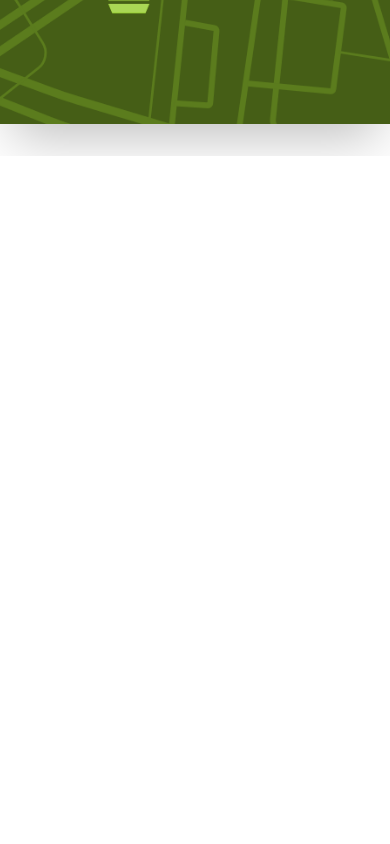
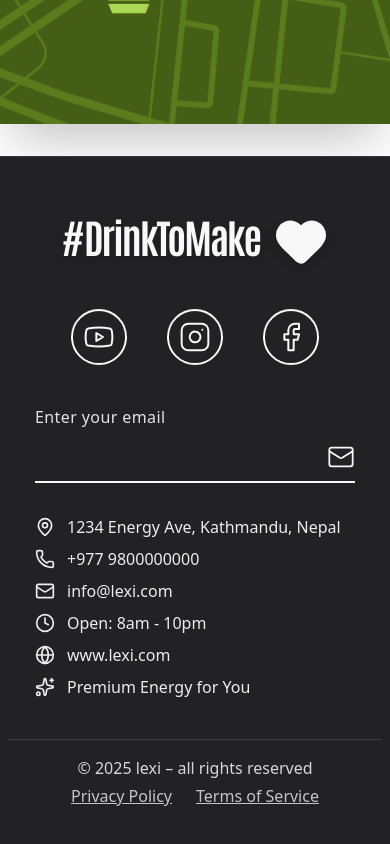
Before and after one commit to prabesh340/application, a Next.js app: page / in a window 390 px wide. Shown: the part 3217-4061 px from the top of the page. Before the commit the page ends 3373 px from the top, so only its background shows below. Built offline with nearby package versions, Linux system fonts and the light colour scheme.

Commit message:
about us done

```diff
--- a/app/(index)/page.js
+++ b/app/(index)/page.js
@@ -1,4 +1,5 @@
 import Findus from "../components/Findus";
+import Fottor from "../components/Fottor";
 import HeroEffect from "../components/HeroEffect";
 import ImageSequence from "../components/ImageSequence";
 import { SmoothScrollProvider } from "../components/ScrollsmoothProdiver";
@@ -11,7 +12,8 @@ const page = () => {
       <HeroEffect />
       <Sidewayscroll />
       <Findus />
-    {/* <ImageSequence /> */}
+      {/* <ImageSequence /> */}
+      <Fottor />
     </>
   );
 };
--- /dev/null
+++ b/app/about/page.js
@@ -0,0 +1,14 @@
+import React from 'react'
+import ImageSequence from "../components/ImageSequence";
+import Fottor from '../components/Fottor';
+
+const page = () => {
+  return (
+    <div>
+        <ImageSequence/>
+        <Fottor/>
+    </div>
+  )
+}
+
+export default page
--- /dev/null
+++ b/app/components/Fottor.js
@@ -0,0 +1,118 @@
+"use client"
+
+import React from 'react';
+import { antonio } from '../(index)/layout';
+import { Youtube, Instagram, Facebook, Mail, MapPin, Phone, Heart, Clock, Globe, Sparkles } from 'lucide-react';
+
+import { useState } from 'react';
+
+const emailRegex = /^[a-zA-Z0-9._%+-]+@[a-zA-Z0-9.-]+\.[a-zA-Z]{2,}$/;
+
+const Fottor = () => {
+  const [email, setEmail] = useState("");
+  const [error, setError] = useState("");
+  const [success, setSuccess] = useState("");
+
+  const handleEmailChange = (e) => {
+    setEmail(e.target.value);
+    setError("");
+    setSuccess("");
+  };
+
+  const handleEmailSubmit = (e) => {
+    e.preventDefault();
+    setSuccess("");
+    if (!emailRegex.test(email)) {
+      setError("Please enter a valid email address (e.g. user@email.com)");
+      return;
+    }
+    setError("");
+    setSuccess("Thank you! We'll keep you updated.");
+    setEmail("");
+  };
+
+  return (
+    <footer
+      className="footer-container bg-[#222123] text-[#F8F8F8] w-full relative overflow-hidden border-t border-white/10 min-h-[540px] pb-10 pt-2 px-2 md:px-0"
+    >
+      <div
+        className={antonio.className + " text-center font-bold mx-auto mt-12 mb-10 leading-none text-[#F8F8F8] drop-shadow-lg select-none"}
+        style={{fontSize: 'clamp(2.5rem, 8vw, 7rem)', letterSpacing: '-0.05em'}}
+      >
+        #DrinkToMake <Heart size={56} className="inline align-middle ml-2 text-[#F8F8F8]" strokeWidth={1.5} fill="#F8F8F8" />
+      </div>
+      <div className="flex justify-center gap-10 mb-10">
+        <a href="https://youtube.com/" target="_blank" rel="noopener noreferrer" aria-label="YouTube"
+          className="flex items-center justify-center w-14 h-14 rounded-full border-2 border-[#F8F8F8] bg-transparent hover:bg-[#F8F8F8]/10 transition">
+          <Youtube className="text-[#F8F8F8]" size={32} strokeWidth={1.5} />
+        </a>
+        <a href="https://instagram.com/" target="_blank" rel="noopener noreferrer" aria-label="Instagram"
+          className="flex items-center justify-center w-14 h-14 rounded-full border-2 border-[#F8F8F8] bg-transparent hover:bg-[#F8F8F8]/10 transition">
+          <Instagram className="text-[#F8F8F8]" size={32} strokeWidth={1.5} />
+        </a>
+        <a href="https://facebook.com/" target="_blank" rel="noopener noreferrer" aria-label="Facebook"
+          className="flex items-center justify-center w-14 h-14 rounded-full border-2 border-[#F8F8F8] bg-transparent hover:bg-[#F8F8F8]/10 transition">
+          <Facebook className="text-[#F8F8F8]" size={32} strokeWidth={1.5} />
+        </a>
+      </div>
+      <div className="flex flex-wrap justify-center items-start w-full mb-10 gap-8 md:gap-16">
+        {/* Email input section */}
+        <form
+          className="min-w-[280px] max-w-xs flex-1 flex flex-col items-start mx-auto"
+          onSubmit={handleEmailSubmit}
+          noValidate
+        >
+          <label
+            htmlFor="footer-email"
+            className="text-[#F8F8F8] text-base mb-2 font-medium tracking-wide opacity-90"
+          >
+            Enter your email
+          </label>
+          <div className="flex items-center w-full border-b-2 border-[#F8F8F8] pb-1 relative">
+            <input
+              id="footer-email"
+              type="email"
+              value={email}
+              onChange={handleEmailChange}
+              placeholder=""
+              className="bg-transparent border-none outline-none text-[#F8F8F8] text-base flex-1 py-2 font-sans placeholder:text-[#F8F8F8]/60"
+              autoComplete="email"
+              required
+            />
+            <button
+              type="submit"
+              aria-label="Send email"
+              className="bg-none border-none cursor-pointer ml-2 flex items-center p-0"
+            >
+              <Mail className="text-[#F8F8F8]" size={28} strokeWidth={1.5} />
+            </button>
+          </div>
+          {error && (
+            <div className="text-red-400 text-xs mt-2 font-medium">{error}</div>
+          )}
+          {success && (
+            <div className="text-green-400 text-xs mt-2 font-medium">{success}</div>
+          )}
+        </form>
+        {/* Extra details: contact info and more */}
+        <div className="min-w-[200px] max-w-xs flex-1 flex flex-col items-start gap-2 mx-auto text-base opacity-95">
+          <div className="flex items-center gap-2"><MapPin size={20} className="text-[#F8F8F8] mr-1" />1234 Energy Ave, Kathmandu, Nepal</div>
+          <div className="flex items-center gap-2"><Phone size={20} className="text-[#F8F8F8] mr-1" />+977 9800000000</div>
+          <div className="flex items-center gap-2"><Mail size={20} className="text-[#F8F8F8] mr-1" />info@lexi.com</div>
+          <div className="flex items-center gap-2"><Clock size={20} className="text-[#F8F8F8] mr-1" />Open: 8am - 10pm</div>
+          <div className="flex items-center gap-2"><Globe size={20} className="text-[#F8F8F8] mr-1" />www.lexi.com</div>
+          <div className="flex items-center gap-2"><Sparkles size={20} className="text-[#F8F8F8] mr-1" />Premium Energy for You</div>
+        </div>
+      </div>
+      <div className="w-full border-t border-white/15 mt-10 pt-4 flex flex-col items-center text-base text-[#F8F8F8] opacity-85">
+        <div className="mb-1 text-center font-normal">&copy; 2025 lexi – all rights reserved</div>
+        <div className="flex gap-6 flex-wrap justify-center">
+          <a href="#" className="underline opacity-90 hover:opacity-100">Privacy Policy</a>
+          <a href="#" className="underline opacity-90 hover:opacity-100">Terms of Service</a>
+        </div>
+      </div>
+    </footer>
+  );
+};
+
+export default Fottor;
--- a/app/components/Header.js
+++ b/app/components/Header.js
@@ -5,6 +5,7 @@ import { useGSAP } from "@gsap/react";
 import Navbar from "./Navbar";
 import { Squeeze as Hamburger } from "hamburger-react";
 import MagnetEffect from "./gsap/MagnetEffect";
+import { useRouter } from "next/navigation";
 gsap.registerPlugin(useGSAP);
 
 const Header = () => {
@@ -36,6 +37,12 @@ const Header = () => {
     setIsMenuOpen(false);
     timelineRef.current.reverse();
   };
+  const router = useRouter();
+
+  const goHome = () => {
+    console.log("doing something...");
+    router.push("/");
+  };
 
   return (
     <>
@@ -43,7 +50,10 @@ const Header = () => {
         <MagnetEffect>
           <div
             className="part-1 cursor-pointer relative "
-            onClick={linkMenuClose}
+            onClick={() => {
+              linkMenuClose();
+              goHome();
+            }}
           >
             <img src="/LEXI.png" alt="logo" className="h-14 sm:h-20 " />
           </div>
--- a/constants/index.js
+++ b/constants/index.js
@@ -7,7 +7,7 @@ const navLinks = [
  {
 	id: "about",
 	title: "About Us",
-	href:"#"
+	href:"/about"
 
  },
  {
```
